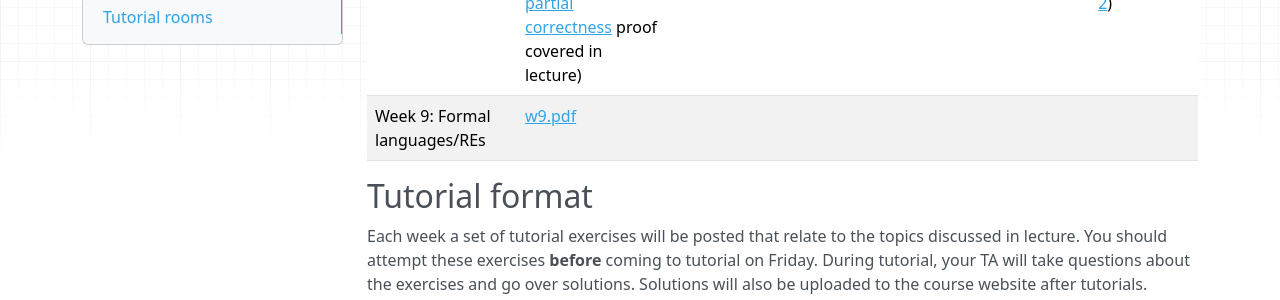
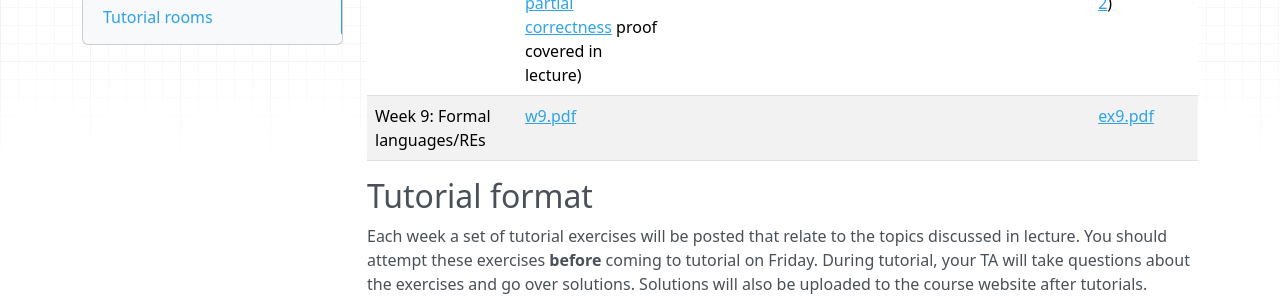
Before and after one commit to colinmorris/csc236, an MkDocs documentation site: the page built from docs/lectures_and_tutorials.md, in a window 1280 px wide and 900 px high, scrolled down 892 px. Shown: the part 155-455 px from the top of the window. Built offline with MkDocs 1.6.1, drawn with Linux system fonts in a browser that asks for light colours; nearby versions of some CDN libraries.

Commit message:
w9 exercises

```diff
--- a/docs/lectures_and_tutorials.md
+++ b/docs/lectures_and_tutorials.md
@@ -12,7 +12,7 @@ Week 5: Master Theorem | [w5.pdf](lecture_slides/w5.pdf) | [w5_lec1_annotated.pd
 Week 6: Recursive correctness | [w6.pdf](lecture_slides/w6.pdf) | [w6_lec1_annotated.pdf](lecture_slides/w6_lec1_annotated.pdf) (with post-hoc annotations) | [w6_lec2_annotated.pdf](lecture_slides/w6_lec2_annotated.pdf) | [ex6.pdf](exercises/ex6.pdf) ([solutions](exercises/ex6_solutions.pdf), [quiz 1](exercises/q6_v1_solutions.pdf), [quiz 2](exercises/q6_v2_solutions.pdf))
 Week 7: Iterative (partial) correctness | [w7.pdf](lecture_slides/w7.pdf) | [w7_lec1_annotated.pdf](lecture_slides/w7_lec1_annotated.pdf) | [w7_lec2_annotated.pdf](lecture_slides/w7_lec2_annotated.pdf) | [ex7.pdf](exercises/ex7.pdf)  ([solutions](exercises/ex7_solutions.pdf), [quiz 1](exercises/q7_v1_solutions.pdf), [quiz 2](exercises/q7_v2_solutions.pdf))|
 Week 8: Proving termination | [w8.pdf](lecture_slides/w8.pdf) (extra: cleaned up writeup of [merge partial correctness](lecture_slides/merge_proof.pdf) proof covered in lecture) | [w8_lec1_annotated.pdf](lecture_slides/w8_lec1_annotated.pdf)  | [w8_lec2_annotated.pdf](lecture_slides/w8_lec2_annotated.pdf) |  [ex8.pdf](exercises/ex8.pdf) ([solutions](exercises/ex8_solutions.pdf), [quiz 1](exercises/q8_v1_solutions.pdf), [quiz 2](exercises/q8_v2_solutions.pdf)) |
-Week 9: Formal languages/REs | [w9.pdf](lecture_slides/w9.pdf) |  |  |  |
+Week 9: Formal languages/REs | [w9.pdf](lecture_slides/w9.pdf) |  |  | [ex9.pdf](exercises/ex9.pdf) |
 
 ## Tutorial format
 
```
Also changed, not shown: 1 other file.
